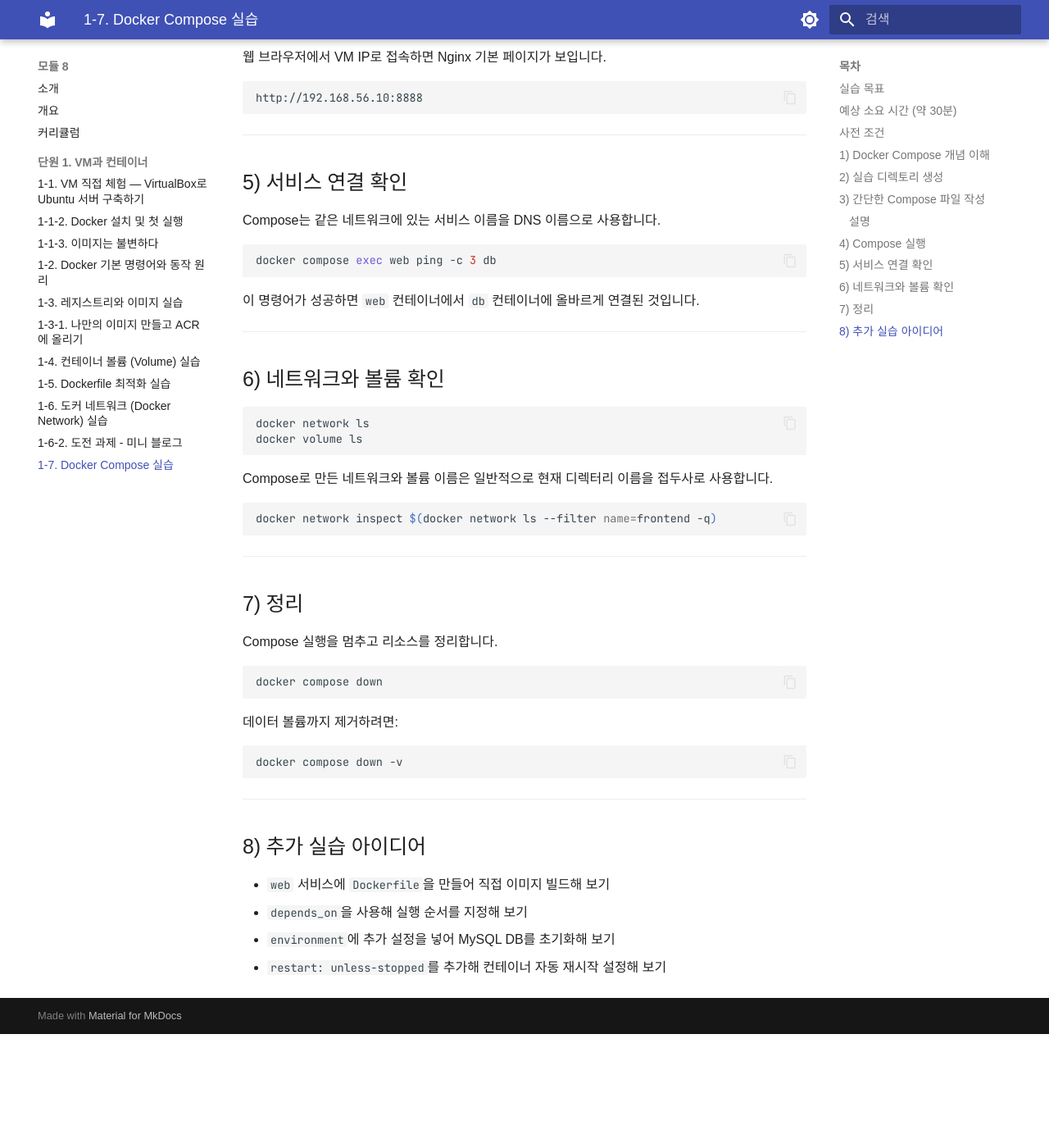
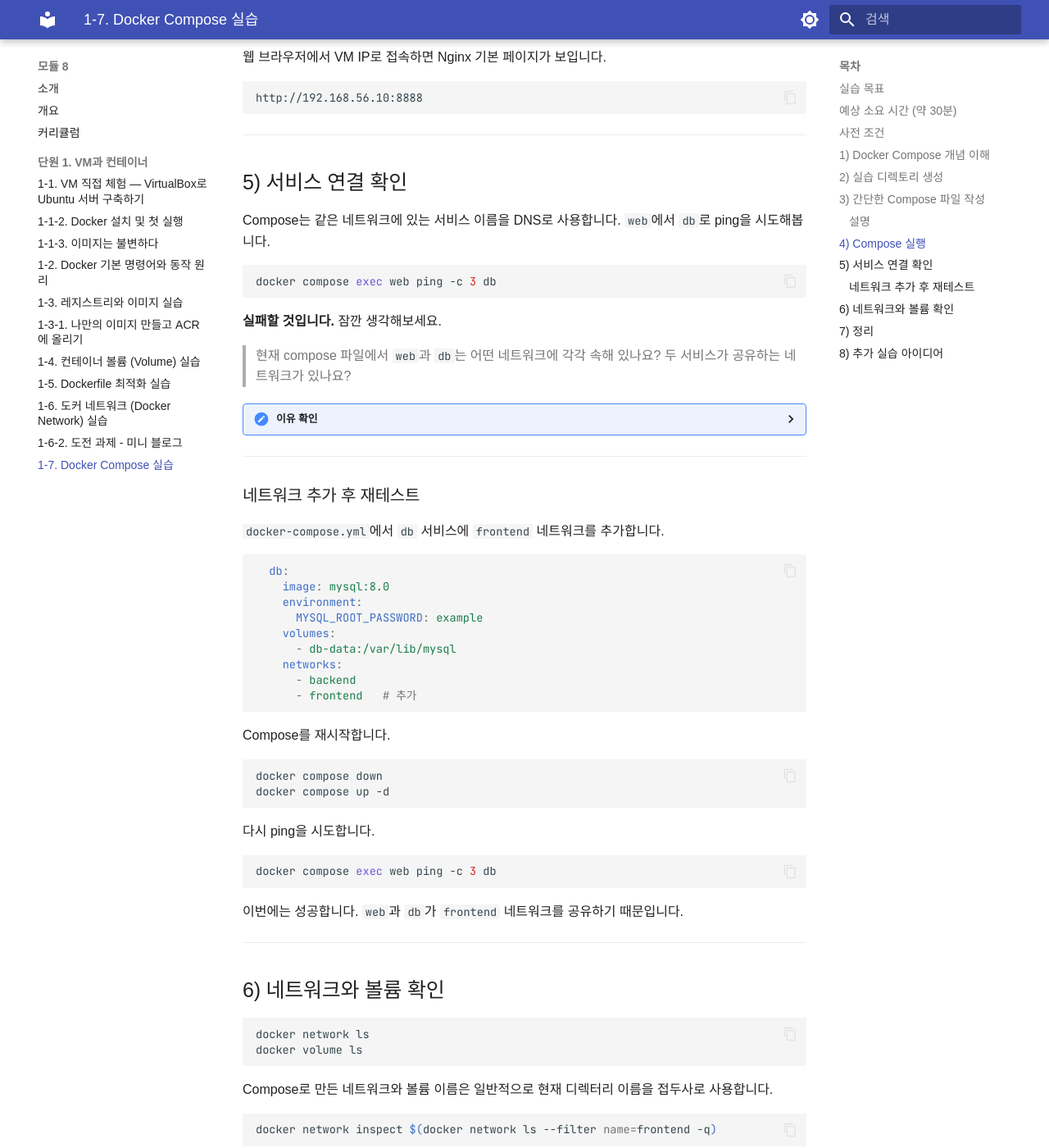
Before and after one commit to skilleat-labs/docker-k8s-labs, an MkDocs documentation site: the page built from docs/modules/module8/1-7.md, in a window 1280 px wide and 1400 px high, scrolled down 3464 px. Shown: the whole window at 82% size. Built offline with MkDocs 1.6.1 and Material for MkDocs 9.7.7, drawn with Linux system fonts in a browser that asks for light colours; some web fonts are replaced; before the commit the page ends 4725 px from its top, so only the background shows below that.

Commit message:
1-7: 5) 서비스 연결 확인을 실패→원인 파악→해결 흐름으로 재구성
Co-Authored-By: Claude Sonnet 4.6 <noreply@anthropic.com>

````diff
--- a/docs/modules/module8/1-7.md
+++ b/docs/modules/module8/1-7.md
@@ -153,13 +153,52 @@ http://192.168.56.10:8888
 
 ## 5) 서비스 연결 확인
 
-Compose는 같은 네트워크에 있는 서비스 이름을 DNS 이름으로 사용합니다.
+Compose는 같은 네트워크에 있는 서비스 이름을 DNS로 사용합니다. `web`에서 `db`로 ping을 시도해봅니다.
 
 ```bash
 docker compose exec web ping -c 3 db
 ```
 
-이 명령어가 성공하면 `web` 컨테이너에서 `db` 컨테이너에 올바르게 연결된 것입니다.
+**실패할 것입니다.** 잠깐 생각해보세요.
+
+> 현재 compose 파일에서 `web`과 `db`는 어떤 네트워크에 각각 속해 있나요? 두 서비스가 공유하는 네트워크가 있나요?
+
+??? "이유 확인"
+    `web`은 `frontend`, `db`는 `backend` 네트워크에만 속해 있습니다.
+    두 서비스 사이에 **공유 네트워크가 없기 때문에** DNS 해석이 되지 않아 `bad address 'db'` 오류가 발생합니다.
+
+---
+
+### 네트워크 추가 후 재테스트
+
+`docker-compose.yml`에서 `db` 서비스에 `frontend` 네트워크를 추가합니다.
+
+```yaml
+  db:
+    image: mysql:8.0
+    environment:
+      MYSQL_ROOT_PASSWORD: example
+    volumes:
+      - db-data:/var/lib/mysql
+    networks:
+      - backend
+      - frontend   # 추가
+```
+
+Compose를 재시작합니다.
+
+```bash
+docker compose down
+docker compose up -d
+```
+
+다시 ping을 시도합니다.
+
+```bash
+docker compose exec web ping -c 3 db
+```
+
+이번에는 성공합니다. `web`과 `db`가 `frontend` 네트워크를 공유하기 때문입니다.
 
 ---
 
````
